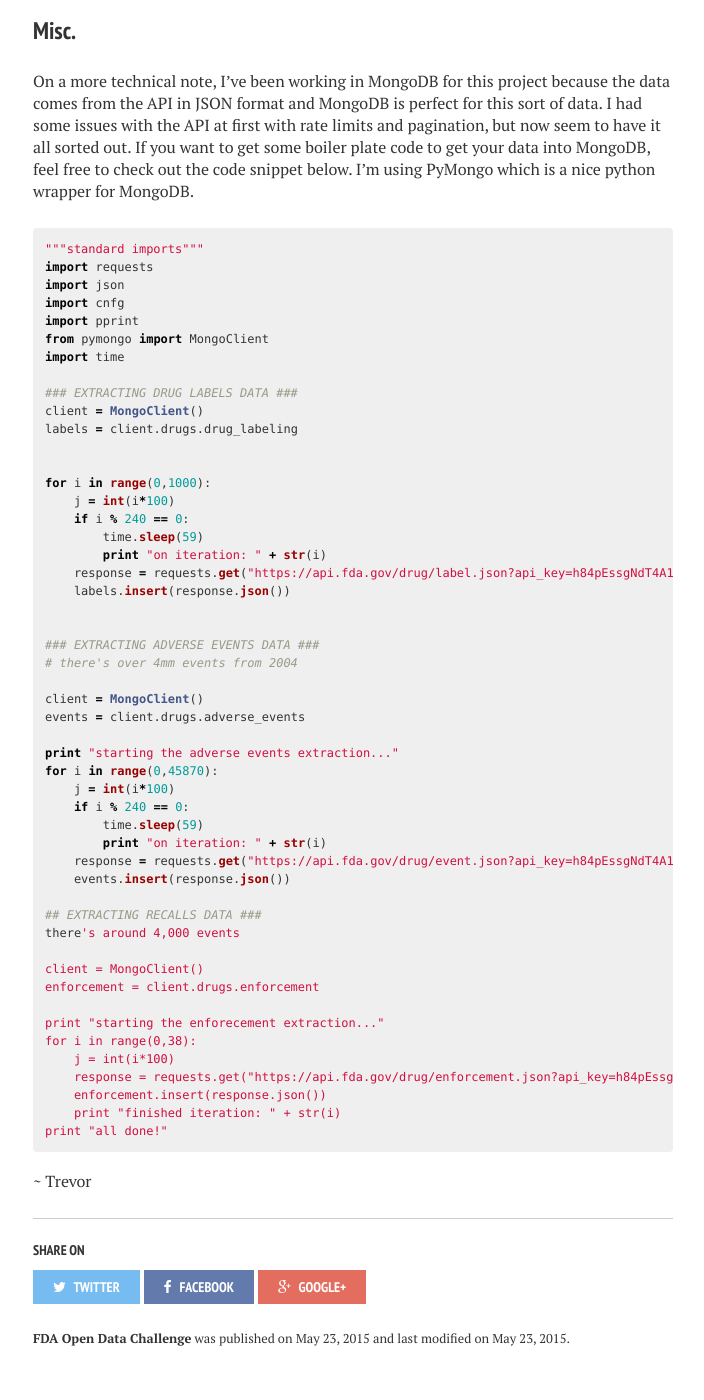
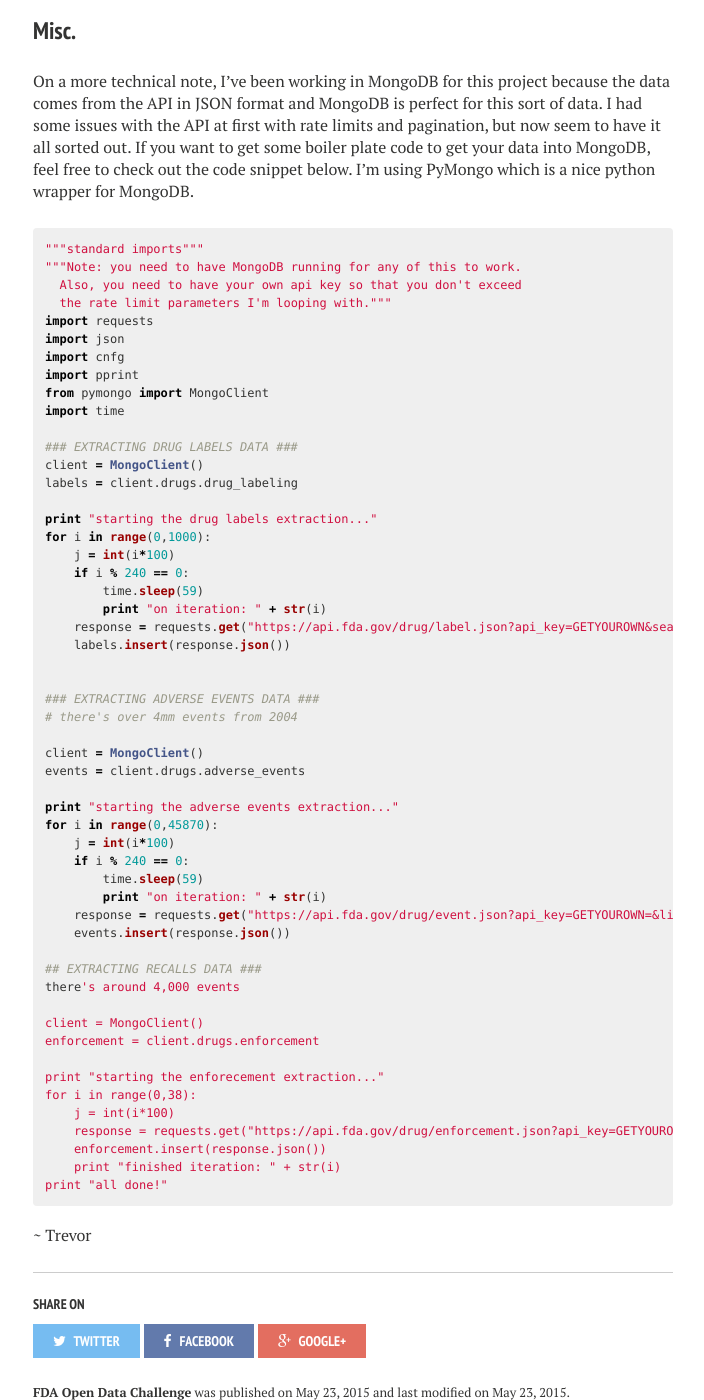
Before and after one commit to trevor-smith/trevor-smith.github.io, a Jekyll site: the page built from _posts/2015-05-23-fda_api.md, in a window 1280 px wide and 1400 px high, scrolled down 1964 px. Shown: the whole window, without its empty margins (287-991 px from the left). Built offline with Jekyll 4.4.1, drawn with Linux system fonts in a browser that asks for light colours; nearby versions of some CDN libraries.

Commit message:
removed my api key...DUH

```diff
--- a/_posts/2015-05-23-fda_api.md
+++ b/_posts/2015-05-23-fda_api.md
@@ -40,6 +40,9 @@ On a more technical note, I've been working in MongoDB for this project because
 
 {% highlight python %}
 """standard imports"""
+"""Note: you need to have MongoDB running for any of this to work.
+  Also, you need to have your own api key so that you don't exceed
+  the rate limit parameters I'm looping with."""
 import requests
 import json
 import cnfg
@@ -51,13 +54,13 @@ import time
 client = MongoClient()
 labels = client.drugs.drug_labeling
 
-
+print "starting the drug labels extraction..."
 for i in range(0,1000):
     j = int(i*100)
     if i % 240 == 0:
         time.sleep(59)
         print "on iteration: " + str(i)
-    response = requests.get("https://api.fda.gov/drug/label.json?api_key=h84pEssgNdT4A19c3CiHp1cKK3Gh3Aajc6GNtIq9&search=&limit=100&skip=" + str(i) + "\"")
+    response = requests.get("https://api.fda.gov/drug/label.json?api_key=GETYOUROWN&search=&limit=100&skip=" + str(i) + "\"")
     labels.insert(response.json())
 
 
@@ -73,7 +76,7 @@ for i in range(0,45870):
     if i % 240 == 0:
         time.sleep(59)
         print "on iteration: " + str(i)
-    response = requests.get("https://api.fda.gov/drug/event.json?api_key=h84pEssgNdT4A19c3CiHp1cKK3Gh3Aajc6GNtIq9&search=&limit=100&skip=" + str(i) + "\"")
+    response = requests.get("https://api.fda.gov/drug/event.json?api_key=GETYOUROWN=&limit=100&skip=" + str(i) + "\"")
     events.insert(response.json())
 
 ## EXTRACTING RECALLS DATA ###
@@ -85,7 +88,7 @@ enforcement = client.drugs.enforcement
 print "starting the enforecement extraction..."
 for i in range(0,38):
     j = int(i*100)
-    response = requests.get("https://api.fda.gov/drug/enforcement.json?api_key=h84pEssgNdT4A19c3CiHp1cKK3Gh3Aajc6GNtIq9&search=&limit=100&skip=" + str(i) + "\"")
+    response = requests.get("https://api.fda.gov/drug/enforcement.json?api_key=GETYOUROWN&search=&limit=100&skip=" + str(i) + "\"")
     enforcement.insert(response.json())
     print "finished iteration: " + str(i)
 print "all done!"
```
